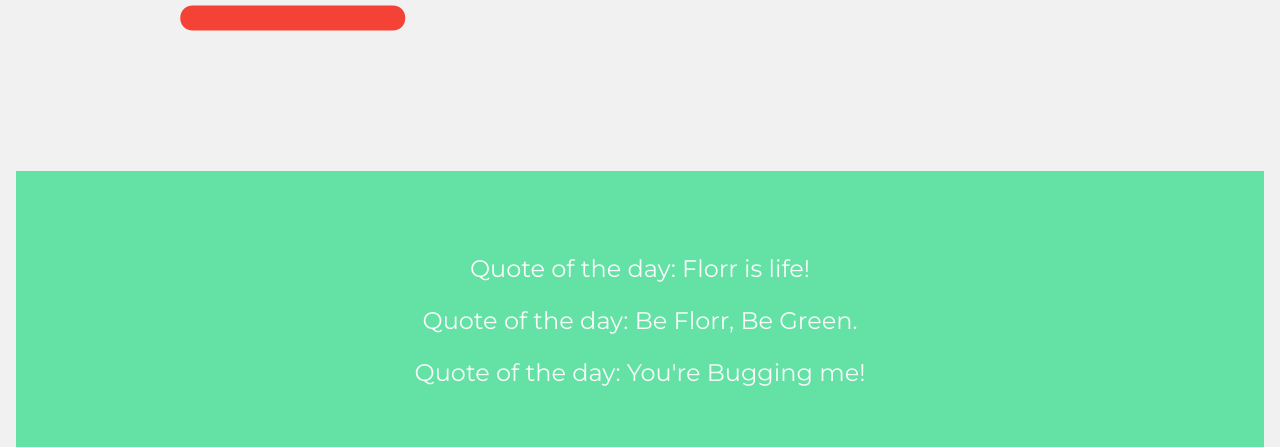
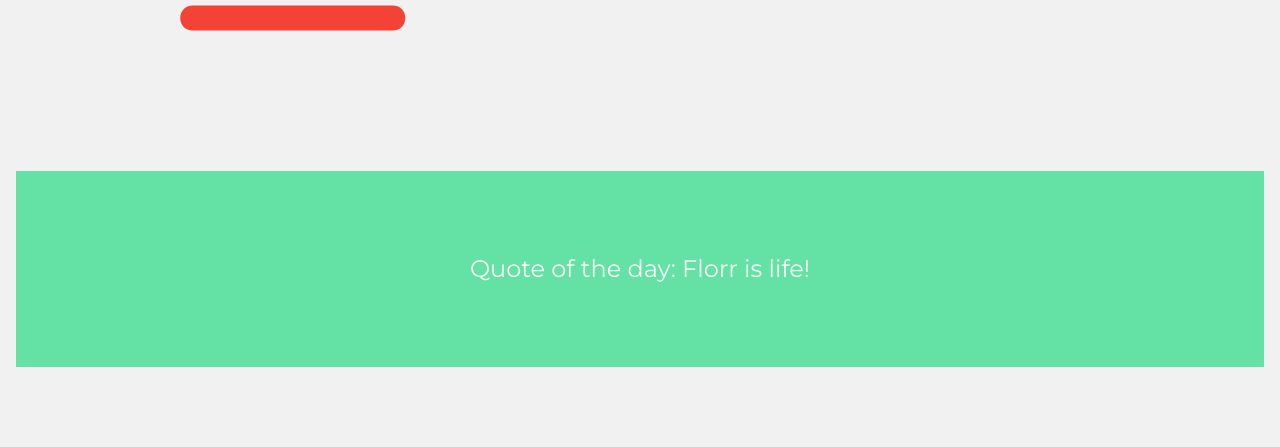
Before and after one commit to Lypycoder/ShinySquareFlorrWiki, a plain HTML site: page index.html in a window 1280 px wide. Shown: the part 1776-2223 px from the top of the page. Drawn offline with Linux system fonts and the light colour scheme.

Commit message:
Most of the JS code is finally done YAY!!!

```diff
--- a/index.html
+++ b/index.html
@@ -161,10 +161,12 @@
                 x.className = x.className.replace(" w3-show", "");
             }
         }
+        document.getElementById("q2").style.display = "none";
+        document.getElementById("q3").style.display = "none";
         //interval setting
-        setInterval(Quote1, 30000);
-        setTimeout(() => { setInterval(Quote2, 30000); }, 30000);
-        setTimeout(() => { setTimeout(() => { setInterval(Quote3, 30000); }, 30000);}, 30000)
+        setInterval(Quote1, 90000);
+        setTimeout(() => { setInterval(Quote2, 90000); }, 30000);
+        setTimeout(() => { setTimeout(() => { setInterval(Quote3, 90000); }, 30000);}, 30000)
         //first quote
         function Quote1() {
             var x = document.getElementById("q1");
```
